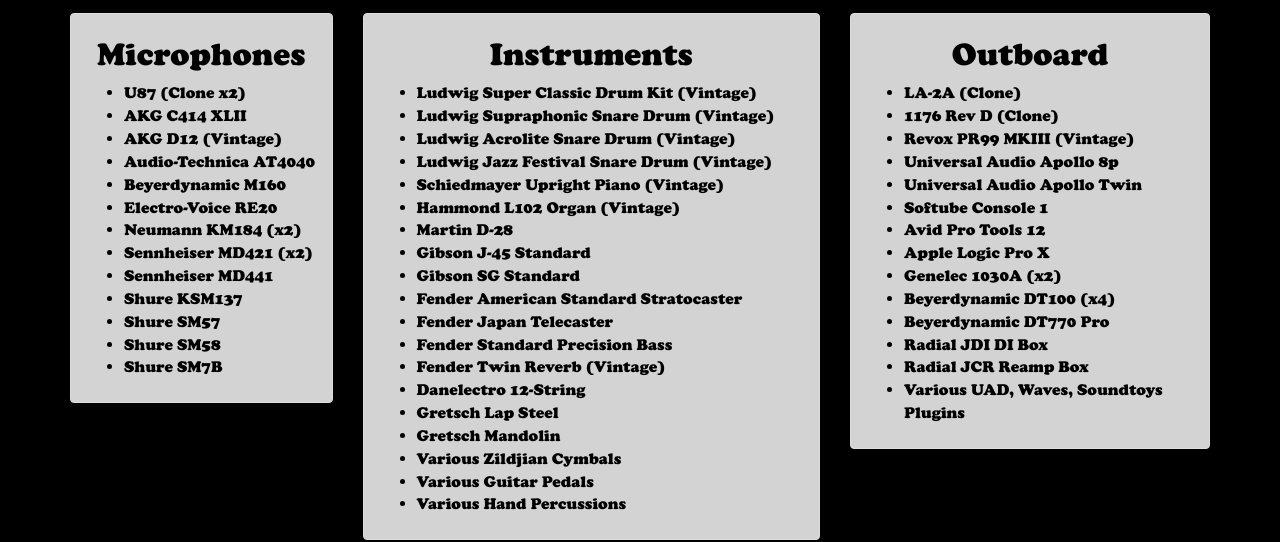
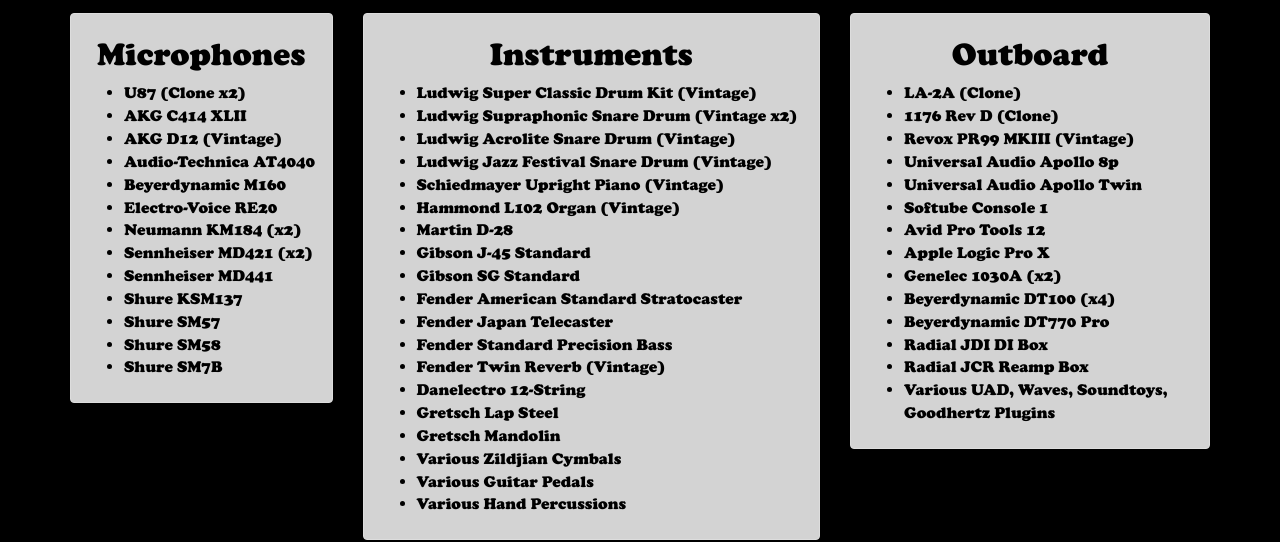
Before and after one commit to that70sstudio/that70sstudio.github.io, a Jekyll site: the page built from index.html, in a window 1280 px wide and 900 px high, scrolled down 812 px. Shown: the part 154-696 px from the top of the window. Built offline with Jekyll 4.4.1, drawn with Linux system fonts in a browser that asks for light colours.

Commit message:
Update equipment.yml

```diff
--- a/_data/equipment.yml
+++ b/_data/equipment.yml
@@ -17,7 +17,7 @@
 instruments:
 
   - Ludwig Super Classic Drum Kit (Vintage)
-  - Ludwig Supraphonic Snare Drum (Vintage)
+  - Ludwig Supraphonic Snare Drum (Vintage x2)
   - Ludwig Acrolite Snare Drum (Vintage)
   - Ludwig Jazz Festival Snare Drum (Vintage)
   - Schiedmayer Upright Piano (Vintage)
@@ -51,4 +51,4 @@
   - Beyerdynamic DT770 Pro
   - Radial JDI DI Box
   - Radial JCR Reamp Box
-  - Various UAD, Waves, Soundtoys Plugins
+  - Various UAD, Waves, Soundtoys, Goodhertz Plugins
```
